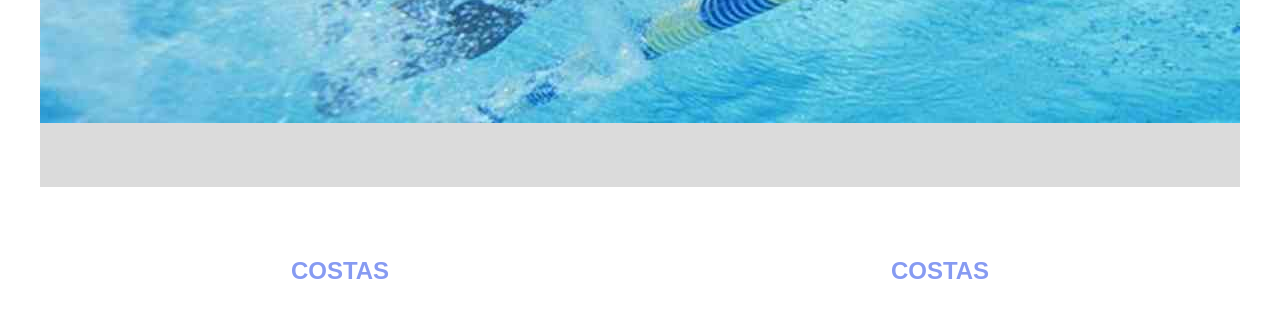
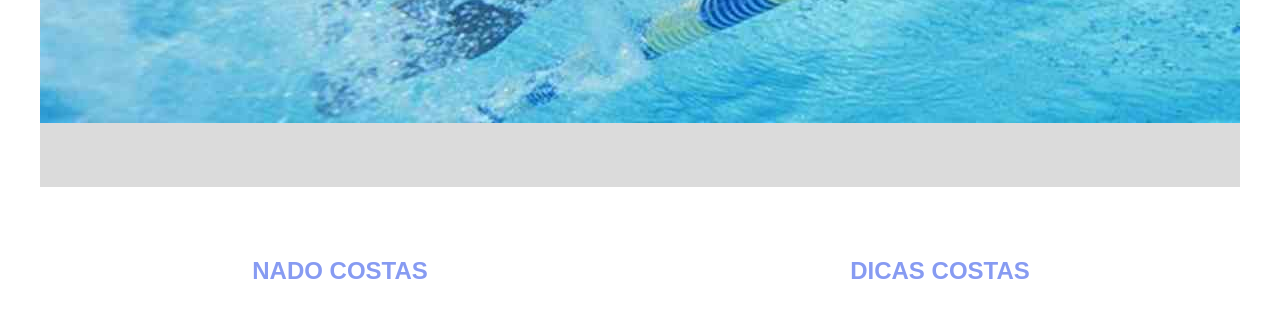
Before and after one commit to fabiocldm/natacao5, a plain HTML site: page costas.html in a window 1280 px wide. Shown: the part 1324-1636 px from the top of the page. Drawn offline with Linux system fonts and the light colour scheme; grey boxes are pictures that could not be loaded.

Commit message:
Update costas.html

```diff
--- a/costas.html
+++ b/costas.html
@@ -50,12 +50,12 @@
         <section id="video">
             <div class="container">
                 <div>
-                    <h2>COSTAS</h2>
+                    <h2>NADO COSTAS</h2>
                     <iframe width="560" height="315" src="https://www.youtube.com/embed/9aEewSacB8s?si=awnSCU3fmYMfmgOP" title="YouTube video player" frameborder="0" allow="accelerometer; autoplay; clipboard-write; encrypted-media; gyroscope; picture-in-picture; web-share" referrerpolicy="strict-origin-when-cross-origin" allowfullscreen></iframe>
                 </div>
                 <div>
-                    <h2>COSTAS</h2>
-                    <iframe width="560" height="315" src="https://www.youtube.com/embed/9aEewSacB8s?si=awnSCU3fmYMfmgOP" title="YouTube video player" frameborder="0" allow="accelerometer; autoplay; clipboard-write; encrypted-media; gyroscope; picture-in-picture; web-share" referrerpolicy="strict-origin-when-cross-origin" allowfullscreen></iframe>
+                    <h2>DICAS COSTAS</h2>
+                    <iframe width="560" height="315" src="https://www.youtube.com/embed/Sq4GR9Jff-8?si=DCZ2ZpVDSJUkyZQJ" title="YouTube video player" frameborder="0" allow="accelerometer; autoplay; clipboard-write; encrypted-media; gyroscope; picture-in-picture; web-share" referrerpolicy="strict-origin-when-cross-origin" allowfullscreen></iframe>
                 </div>
 
             </div>
```
